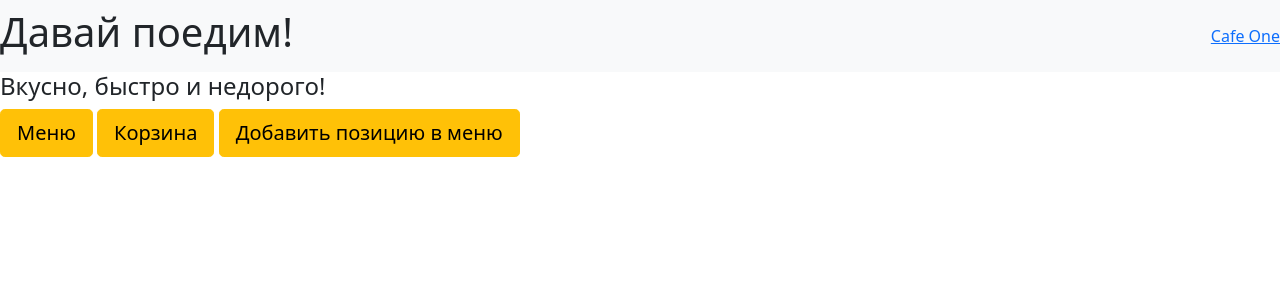
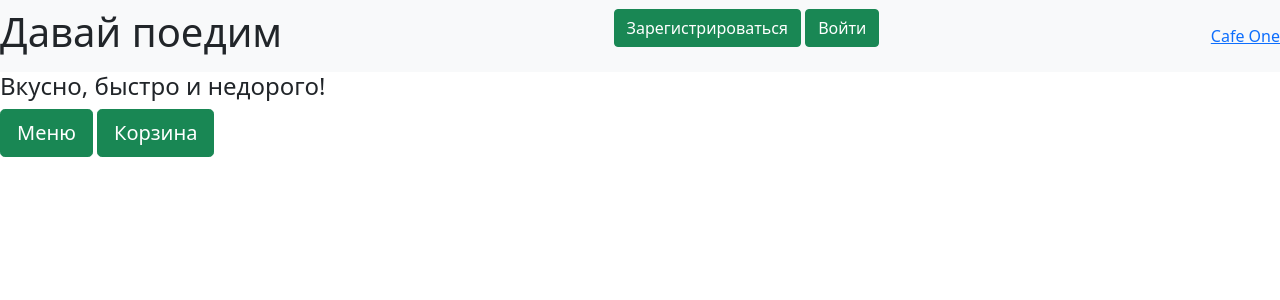
Before and after one commit to agafiya02/project_WEB, a Flask app: page / in a window 1280 px wide. Shown: the top 300 px of the page. Run offline with Flask 3, Linux system fonts and the light colour scheme; parts of the project's set-up code (start-up, migrations or seed data) failed here and were passed over.

Commit message:
Update base.html

```diff
--- a/templates/base.html
+++ b/templates/base.html
@@ -8,6 +8,7 @@
           integrity="sha384-giJF6kkoqNQ00vy+HMDP7azOuL0xtbfIcaT9wjKHr8RbDVddVHyTfAAsrekwKmP1"
           crossorigin="anonymous">
     <title>{{ title }}</title>
+    <link href="{{ url_for('static', filename='styles.css') }}" rel="stylesheet" type="text/css">
 
 </head>
 <body>
@@ -15,16 +16,28 @@
 
 <header>
     <nav class="navbar navbar-light bg-light">
-        <h1>Давай поедим!</h1>
+        <h1>Давай поедим</h1>
+        {% if current_user.is_authenticated %}
+        <h1 class="navbar-brand" href="/logout">{{ current_user.name }}</h1>
+        <a class="btn btn-success" href="/logout">Выйти</a>
+        {% else %}
+        <p>
+            <a class="btn btn-success" href="/register">Зарегистрироваться</a>
+            <a class="btn btn-success" href="/login">Войти</a>
+
+        </p>
+        {% endif %}
         <a class="novbar-brand" href="#">Cafe One</a>
     </nav>
 
     <h4>Вкусно, быстро и недорого!</h4>
-    <button type="button" class="btn btn-warning btn-lg" onclick="window.location.href='/menu'">Меню</button>
-    <button type="button" class="btn btn-warning btn-lg" onclick="window.location.href='/basket'">Корзина</button>
-    <button type="button" class="btn btn-warning btn-lg" onclick="window.location.href='/position'">Добавить позицию в
-        меню
-    </button>
+    <button type="button" class="btn btn-success btn-lg" onclick="window.location.href='/menu'">Меню</button>
+    <button type="button" class="btn btn-success btn-lg" onclick="window.location.href='/basket'">Корзина</button>
+    {% if current_user.is_authenticated and current_user.name == admin %}
+        <button type="button"  class="btn btn-success btn-lg" onclick="window.location.href='/position'">Добавить позицию в
+            меню</button>
+    {% endif %}
+
 </header>
 <main role="main" class="container">
     {% block content %}{% endblock %}
```
